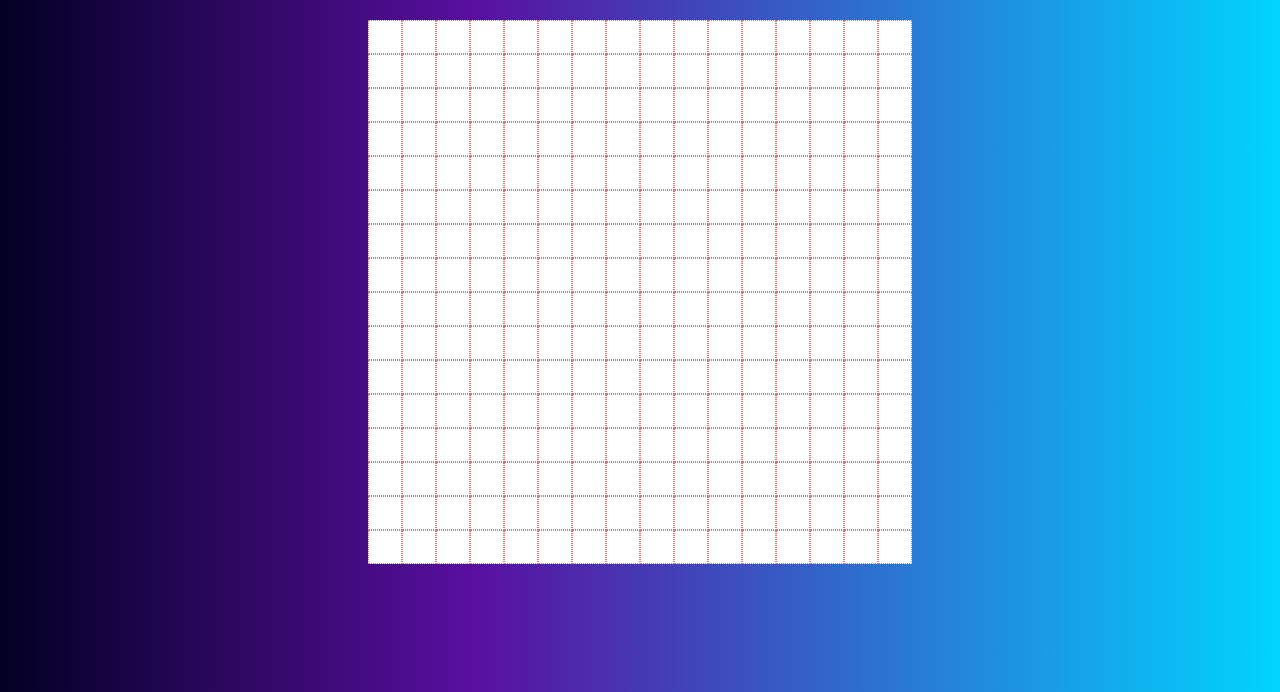
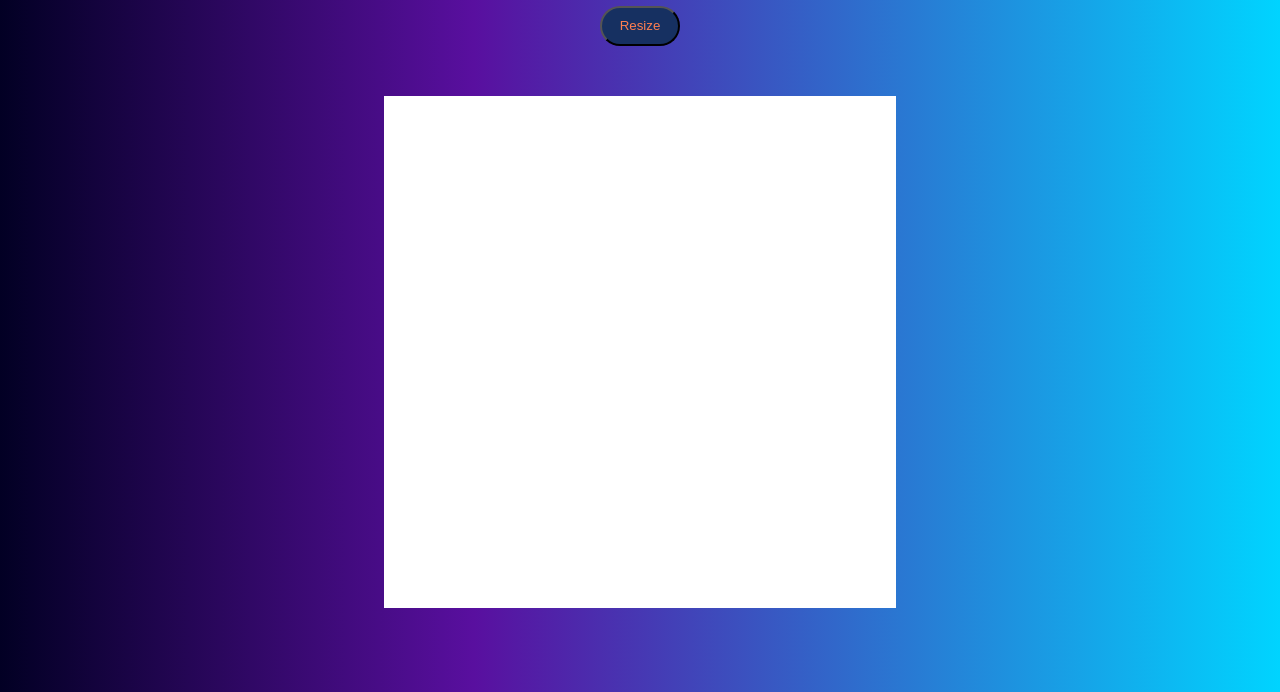
Before and after one commit to zenilist/Etch-A-Sketch, a plain HTML site: page index.html in a window 1280 px wide. Shown: the part 108-800 px from the top of the page. Drawn offline with Linux system fonts and the light colour scheme.

Commit message:
changed button UI and layout

```diff
--- a/index.html
+++ b/index.html
@@ -7,6 +7,8 @@
     <link rel="stylesheet" href="style.css">
 </head>
 <body>
+    <h1>Etch-A-Sketch</h1>
+    <button class="resize" onclick="resize()">Resize</button>
     <div class="grid-container"></div>
     <script defer src="index.js"></script>
 </body>
--- a/index.js
+++ b/index.js
@@ -1,10 +1,33 @@
 const container = document.querySelector(".grid-container");
-for(let i = 0; i < 256; i++){
-    const div = document.createElement('div');
-    div.classList.add("grid-square");
-    container.appendChild(div);
-    div.addEventListener("mouseover", function(){
-        div.style.backgroundColor = "black";
-    })
+const default_square_size = 16;
+const grid_height_width = 512;
+
+createGrid(default_square_size);
+
+function removeGrid() {
+    let lastChild = container.lastElementChild;
+    while (lastChild) {
+        container.removeChild(lastChild);
+        lastChild = container.lastElementChild;
+    }
 }
-// const grids = document.querySelectorAll(".grid-square")
+
+function createGrid(size = 16) {
+    for (let i = 0; i < size * size; i++) {
+        const div = document.createElement('div');
+        div.style.height = `${grid_height_width / size}px`;
+        div.style.width = `${grid_height_width / size}px`;
+        div.classList.add("grid-square");
+        div.addEventListener("mouseover", function () {
+            div.style.backgroundColor = "black";
+        })
+        container.appendChild(div);
+    }
+}
+function resize() {
+    let size = prompt("Input new grid size (limit 1-100) ");
+
+    removeGrid();
+    createGrid(size);
+
+}
--- a/style.css
+++ b/style.css
@@ -2,6 +2,7 @@ body,html{
     height: 100%;
     margin: 0px;
     display: flex;
+    flex-direction: column;
     justify-content: center;
     align-items: center;
 }
@@ -13,15 +14,24 @@ html{
 .grid-container{
     display: flex;
     flex-wrap: wrap;
-    margin: 125px;
-    width: 544px;
-    height: 544px;
+    margin: 50px;
+    width: 512px;
+    height: 512px;
 
 }
-
+button{
+    height: 40px;
+    width: 80px;
+    border-radius: 30px;
+    background-color: rgb(22, 48, 97);
+    color:coral;
+}
+button:hover{
+    background-color:rgb(121, 118, 30);
+    color:rgb(40, 71, 127)
+}
 .grid-square{
     background-color: white;
-    border: 1px dotted rgb(220, 114, 114);
-    height: 32px;
-    width: 32px;
+    /* border: 1px dotted rgb(220, 114, 114); */
+
 }
```
